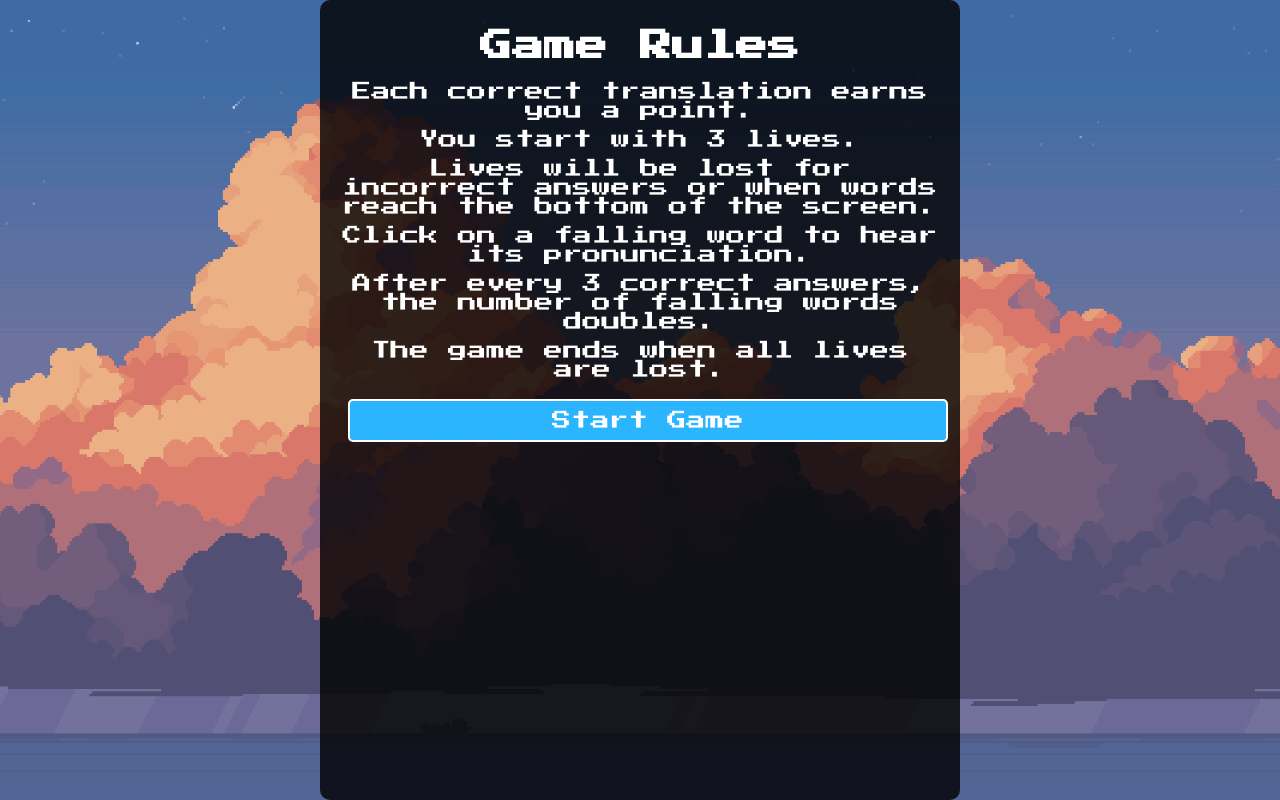
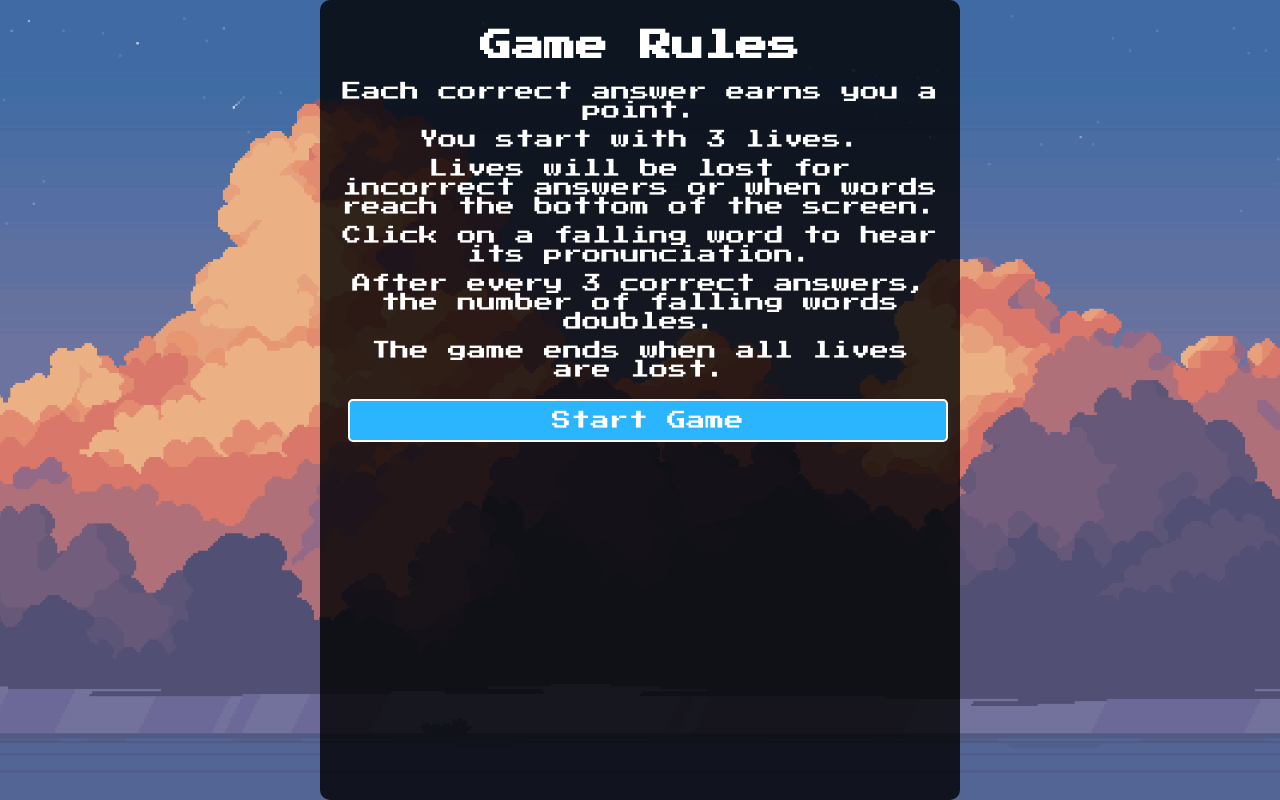
Before and after one commit to deepak-pagadala/JaKo, a Python web app: template templates/rules.html in a window 1280 px wide. Run offline with Jinja, Linux system fonts and the light colour scheme; the template is opened without the code that fills it, so the values that code supplies are empty.

Commit message:
Update rules.html

```diff
--- a/templates/rules.html
+++ b/templates/rules.html
@@ -10,7 +10,7 @@
 <body>
     <div class="container" id="rules-container">
         <h1>Game Rules</h1>
-        <p>Each correct translation earns you a point.</p>
+        <p>Each correct answer earns you a point.</p>
         <p>You start with 3 lives.</p>
         <p>Lives will be lost for incorrect answers or when words reach the bottom of the screen.</p>
         <p>Click on a falling word to hear its pronunciation.</p>
```
